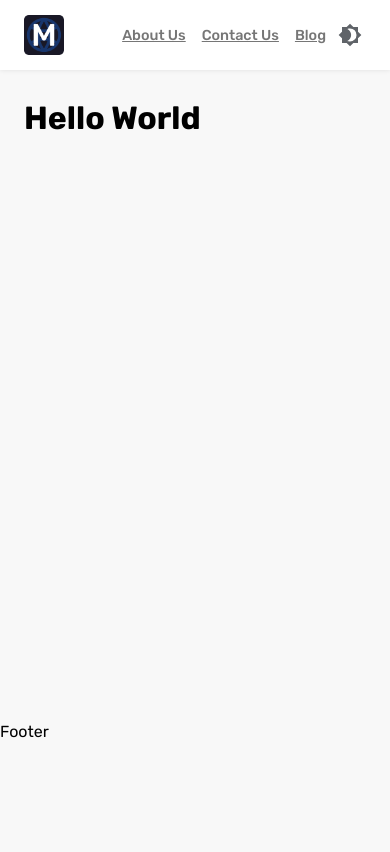
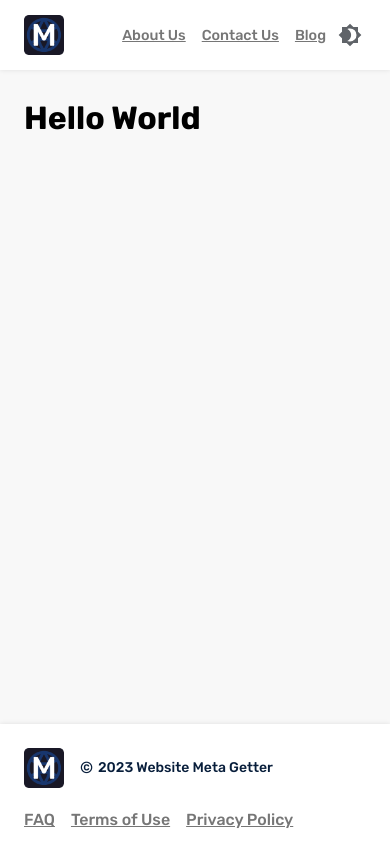
Before and after one commit to ArthurArakelyan/websitemetagetter, a Next.js app: page / in a window 390 px wide. Built offline with nearby package versions, Linux system fonts and the light colour scheme.

Commit message:
feat(2): [Layout] added footer

```diff
--- a/src/app/layout.tsx
+++ b/src/app/layout.tsx
@@ -3,6 +3,7 @@ import { Metadata } from 'next';
 
 import Header from '@/components/common/Header';
 import Main from '@/components/common/Main';
+import Footer from '@/components/common/Footer';
 
 import mainTitle from '@/constants/mainTitle';
 
@@ -44,7 +45,7 @@ const RootLayout = ({
           {children}
         </Main>
 
-        <footer>Footer</footer>
+        <Footer />
       </body>
     </html>
   );
--- /dev/null
+++ b/src/components/common/Footer/Footer.module.scss
@@ -0,0 +1,92 @@
+.footer {
+  position: relative;
+  width: 100%;
+  height: 4.375rem;
+  background-color: var(--header-footer-background-color);
+  box-shadow: 0 0 5px var(--shadow-sm-color);
+  padding: 0.5rem 2rem;
+  @include flex(row, center, space-between);
+}
+
+.footer__info {
+  @include flex(row, center, flex-start);
+}
+
+.footer__info-logo {
+  width: 2.5rem;
+  height: 2.5rem;
+  object-fit: cover;
+  display: block;
+  transition: transform .2s ease;
+
+  @include touchActive() {
+    transform: scale(0.9);
+  }
+}
+
+.footer__info-title {
+  margin-left: 1rem;
+  @include font(1.2rem, 500, var(--primary-text-color));
+  @include flex(row, center, flex-start);
+}
+.footer__info-title-copyright {
+  margin-right: 0.3rem;
+  line-height: 1rem;
+}
+
+.footer__links {
+  gap: 1rem;
+  flex-wrap: wrap;
+  @include flex(row, center, flex-end);
+}
+.footer__links-link {
+  text-decoration: underline;
+  @include font(1rem, 500, var(--gray));
+  transition: color .2s ease;
+
+  @include hover() {
+    color: var(--primary-text-color);
+  }
+
+  @include touchActive() {
+    color: var(--primary-text-color);
+  }
+}
+
+@media (max-width: 770px) {
+  .footer {
+    height: initial;
+    min-height: 7.5rem;
+    padding: 1.5rem 2rem;
+    align-items: flex-start;
+    flex-direction: column;
+  }
+  .footer__links {
+    margin-top: 1.5rem;
+  }
+  .footer__links {
+    justify-content: flex-start;
+  }
+}
+
+@media (max-width: 480px) {
+  .footer__info-title {
+    font-size: 0.875rem;
+  }
+  .footer__info-title-copyright {
+    font-size: 1rem;
+    line-height: 1rem;
+  }
+}
+
+@media (max-width: 400px) {
+  .footer {
+    padding: 1.5rem;
+  }
+}
+
+@media (max-width: 370px) {
+  .footer__info-title {
+    line-height: 1.25rem;
+  }
+}
--- /dev/null
+++ b/src/components/common/Footer/index.tsx
@@ -0,0 +1,45 @@
+import Link from 'next/link';
+
+import footerLinks from '@/constants/footerLinks';
+
+import styles from './Footer.module.scss';
+
+const Footer = () => {
+  const year = new Date().getFullYear();
+
+  return (
+    <footer id="footer" className={styles['footer']}>
+      <div className={styles['footer__info']}>
+        <Link href="/">
+          <img
+            src="/logo64.png"
+            alt="Logo"
+            width={64}
+            height={64}
+            className={styles['footer__info-logo']}
+          />
+        </Link>
+
+        <h4 className={styles['footer__info-title']}>
+          <span className={styles['footer__info-title-copyright']}>©</span> {year} Website Meta Getter
+        </h4>
+      </div>
+
+      <div className={styles['footer__links']}>
+        {footerLinks.map((footerLink) => {
+          return (
+            <a
+              key={footerLink.link}
+              href={footerLink.link}
+              className={styles['footer__links-link']}
+            >
+              {footerLink.label}
+            </a>
+          );
+        })}
+      </div>
+    </footer>
+  );
+};
+
+export default Footer;
--- /dev/null
+++ b/src/constants/footerLinks/index.ts
@@ -0,0 +1,16 @@
+const footerLinks = [
+  {
+    label: 'FAQ',
+    link: '/faq',
+  },
+  {
+    label: 'Terms of Use',
+    link: '/terms-of-use',
+  },
+  {
+    label: 'Privacy Policy',
+    link: '/privacy-policy',
+  },
+];
+
+export default footerLinks;
```
Also changed, not shown: src/app/global-error.tsx (added, +35 -0 lines).
